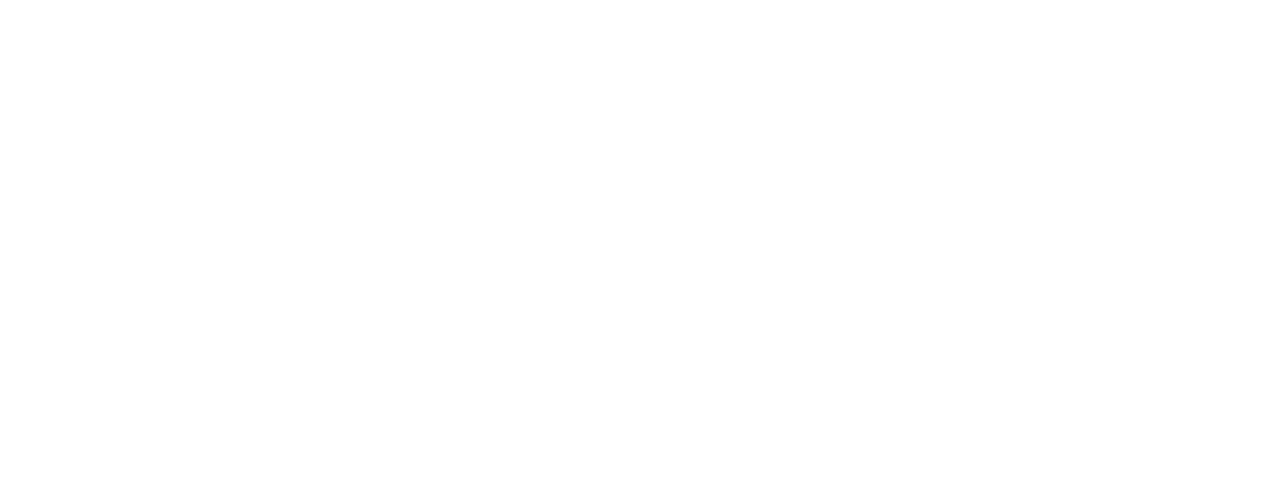
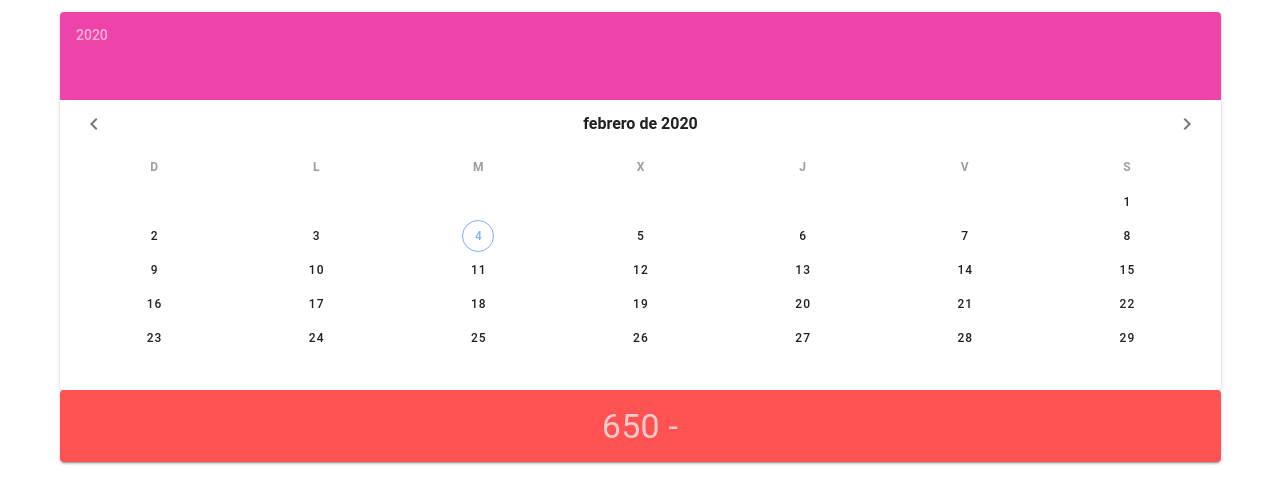
Before and after one commit to ishmangit/vuetifyAxios, a Vue app: page / in a window 1280 px wide. Shown: the top 504 px of the page. Built offline with nearby package versions, Linux system fonts and the light colour scheme; a small style sheet from the web is missing.

Commit message:
Creación inicial de calendario

```diff
--- a/src/components/Main.vue
+++ b/src/components/Main.vue
@@ -2,6 +2,14 @@
   <v-container>
     <v-row>
       <v-col>
+        <v-card class="text-center">
+          <v-date-picker v-model="fecha" full-width>
+
+          </v-date-picker>
+        </v-card>
+        <v-card color="error" dark>
+          <v-card-text class="display-1 text-center">650 - {{ fecha }}</v-card-text>
+        </v-card>
       </v-col>
     </v-row>
   </v-container>
@@ -9,6 +17,11 @@
 
 <script>
 export default {
-  name: "Main"
-};
+  name: 'Main',
+  data() {
+      return {
+          fecha: ''
+      }
+  }
+}
 </script>
```
